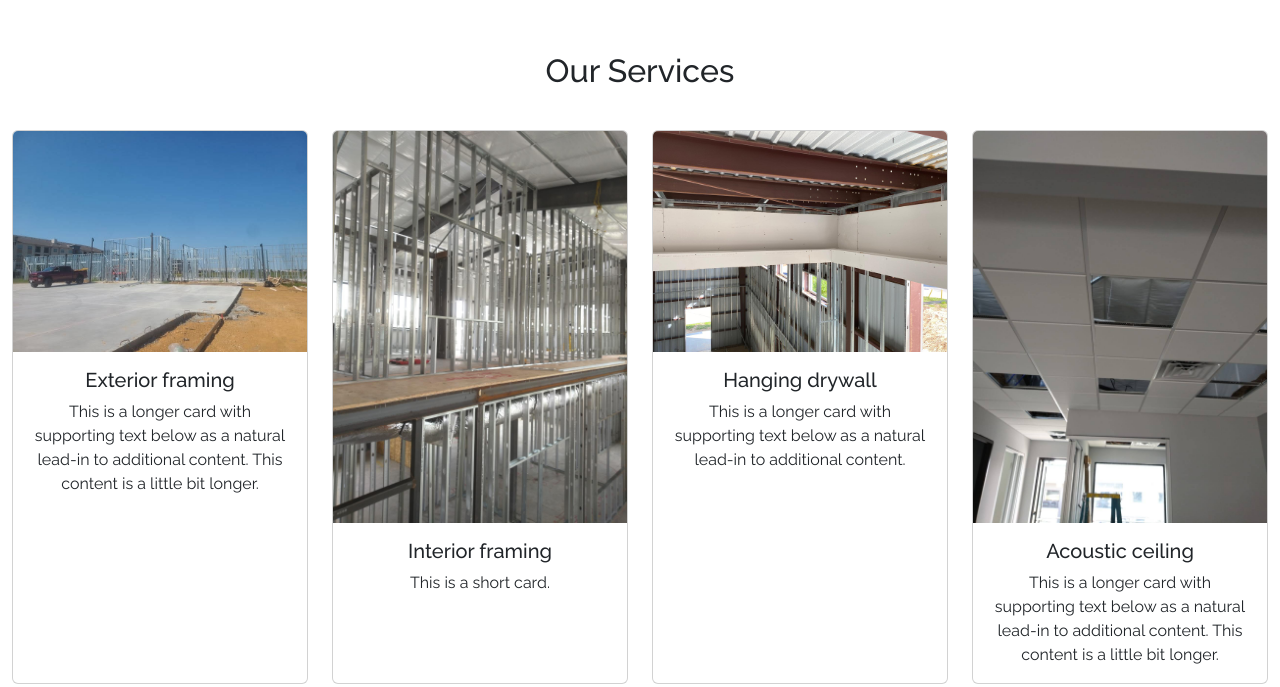
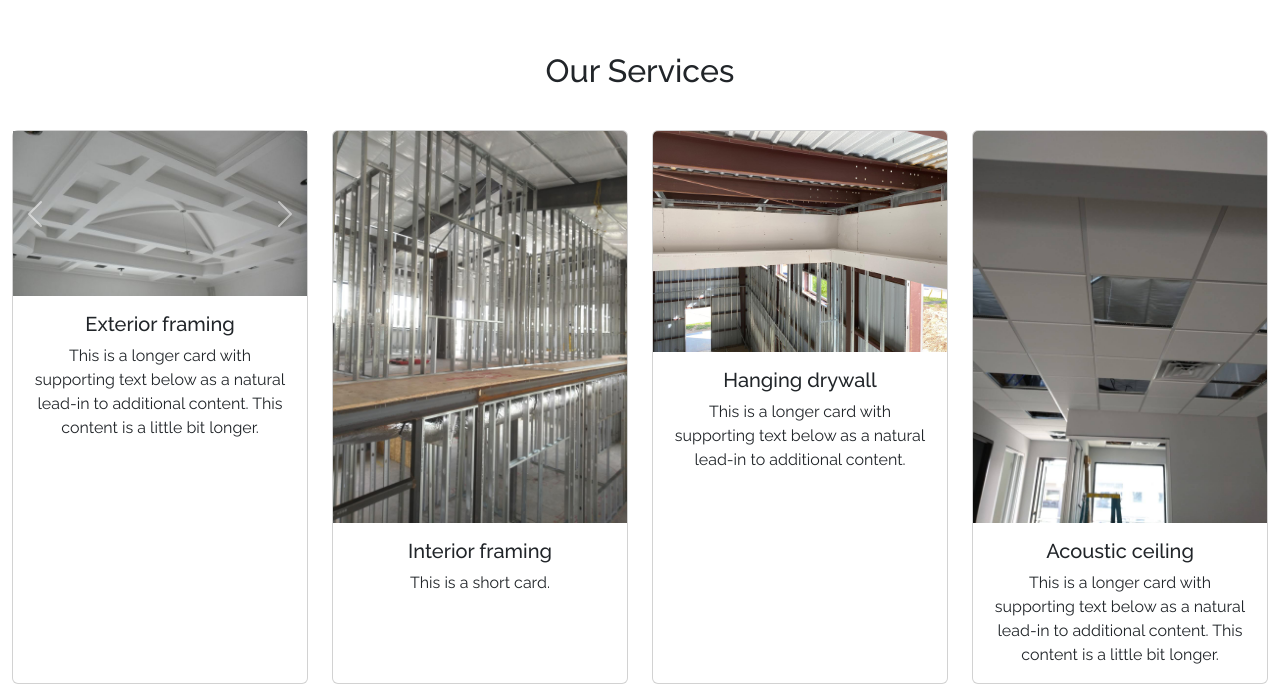
Before and after one commit to LilOTechGod/Hernandez-Drywall, a plain HTML site: page index.html in a window 1280 px wide. Shown: the part 1800-2487 px from the top of the page. Drawn offline with nearby package versions, Linux system fonts and the light colour scheme.

Commit message:
added first caruosel to the first servic, still need to do it to every single one and add an image bigger effect when hovered for each one

```diff
--- a/index.html
+++ b/index.html
@@ -172,7 +172,27 @@
     <div class="row row-cols-1 row-cols-md-4 g-4" id="service-col2">
         <div class="col">
             <div class="card h-100">
-                <img src="assets\images\123_1_3_478641671919298.jpg" class="card-img-top" alt="...">
+                <div id="carouselExample" class="carousel slide">
+                    <div class="carousel-inner">
+                      <div class="carousel-item active">
+                        <img src="assets\images\drywall.jpg" class="d-block w-100" alt="...">
+                      </div>
+                      <div class="carousel-item">
+                        <img src="assets\images\IMG_2002.jpg" class="d-block w-100" alt="...">
+                      </div>
+                      <div class="carousel-item">
+                        <img src="assets\images\IMG-20200518-WA0001_478808697768846.jpg" class="d-block w-100" alt="...">
+                      </div>
+                    </div>
+                    <button class="carousel-control-prev" type="button" data-bs-target="#carouselExample" data-bs-slide="prev">
+                      <span class="carousel-control-prev-icon" aria-hidden="true"></span>
+                      <span class="visually-hidden">Previous</span>
+                    </button>
+                    <button class="carousel-control-next" type="button" data-bs-target="#carouselExample" data-bs-slide="next">
+                      <span class="carousel-control-next-icon" aria-hidden="true"></span>
+                      <span class="visually-hidden">Next</span>
+                    </button>
+                  </div>
                 <div class="card-body">
                     <h5 class="card-title">Exterior framing</h5>
                     <p class="card-text">This is a longer card with supporting text below as a natural lead-in to
```
